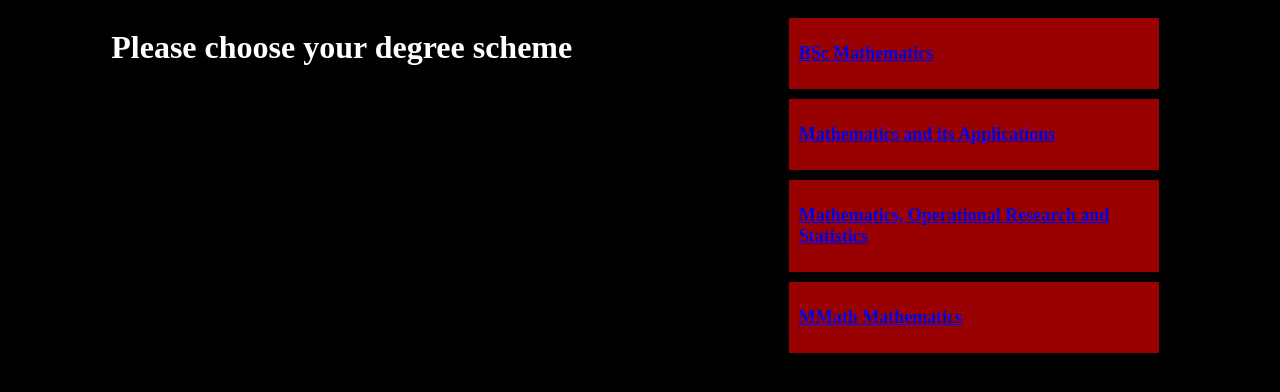
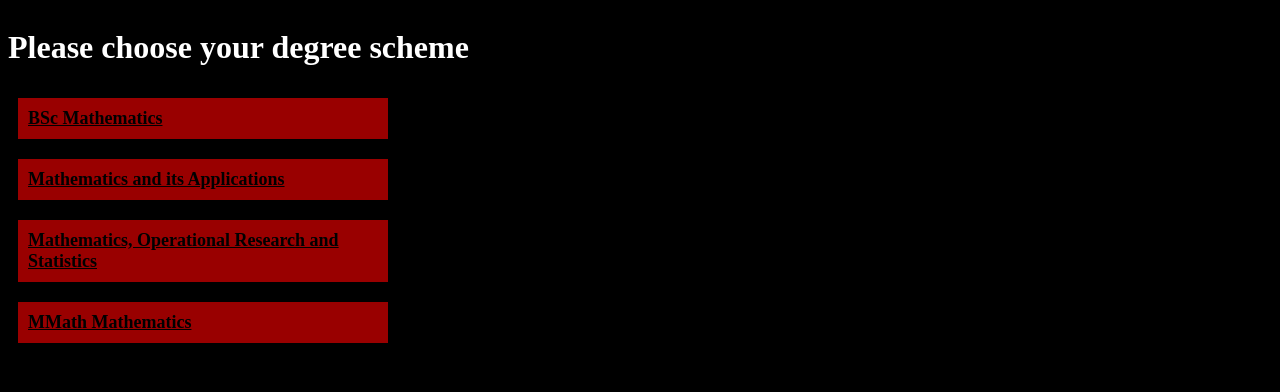
Before and after one commit to alcarney/ModulePlanner-1, a Jekyll site: the page built from index.html, in a window 1280 px wide. Shown: the top 392 px of the page. Built offline with Jekyll 4.4.1, drawn with Linux system fonts in a browser that asks for light colours; nearby versions of some CDN libraries.

Commit message:
fixing issues #5 and #8, partial-fix for #3. :imp:

```diff
--- a/_data/modules.yml
+++ b/_data/modules.yml
@@ -1,7 +1,7 @@
 ma1001:
     name: Elementary Differential Equations
     credits: 10
-    more-info: 1516-MA10001
+    more-info: 1516-MA1001
 
 ma1004:
     name: Geometry
--- a/css/main.css
+++ b/css/main.css
@@ -1,6 +1,30 @@
 body {
   background-color: #000000;
 }
+
+h1 {
+  color: #ffffff;
+}
+
+a {
+  color: #000000;
+}
+
+div.degree {
+  display: flex;
+  flex-direction: column;
+  justify-content: center;
+}
+
+div.course > h2 {
+  max-width: 350px;
+  padding: 10px;
+  margin: 10px;
+  background-color: #990000;
+  font-size: 18px;
+}
+
+
 
 div.provides {
   display: none;
@@ -9,7 +33,7 @@ div.provides {
 div.planner {
   display: flex;
   flex-direction: row;
-  justify-content: space-around;
+  justify-content: center;
 }
 
 @media screen and (max-width: 600px) {
@@ -18,12 +42,8 @@ div.planner {
   }
 }
 
-div.planner > h1 {
-  color: #ffffff;
-}
-
-div.year > h1 {
-  color: #ffffff;
+div.year {
+  flex-grow: 1;
 }
 
 div.module {
--- a/index.html
+++ b/index.html
@@ -3,21 +3,22 @@ layout: default
 ---
 
 <body>
-    <div class="planner">
+<div class="degree">
     <h1>Please choose your degree scheme</h1>
-        <div class="core">
-            <div class="module">
+    <div class="course">
         <h2><a href="bsc.html">BSc Mathematics</a></h2>
     </div>
-            <div class="module">
+
+    <div class="course">
         <h2><a href="mapps.html">Mathematics and its Applications</a></h2>
     </div>
-            <div class="module">
+
+    <div class="course">
         <h2><a href="mors.html">Mathematics, Operational Research and Statistics</a></h2>
     </div>
-            <div class="module">
+
+    <div class="course">
         <h2><a href="mmath.html">MMath Mathematics</a></h2>
     </div>
 </div>
-    </div>
 </body>
```
Also changed, not shown: _includes/module_info.html (+5 -3 lines), _layouts/course.html (+6 -4 lines), README.md. Lines whose indentation alone changed are shown as unchanged.
